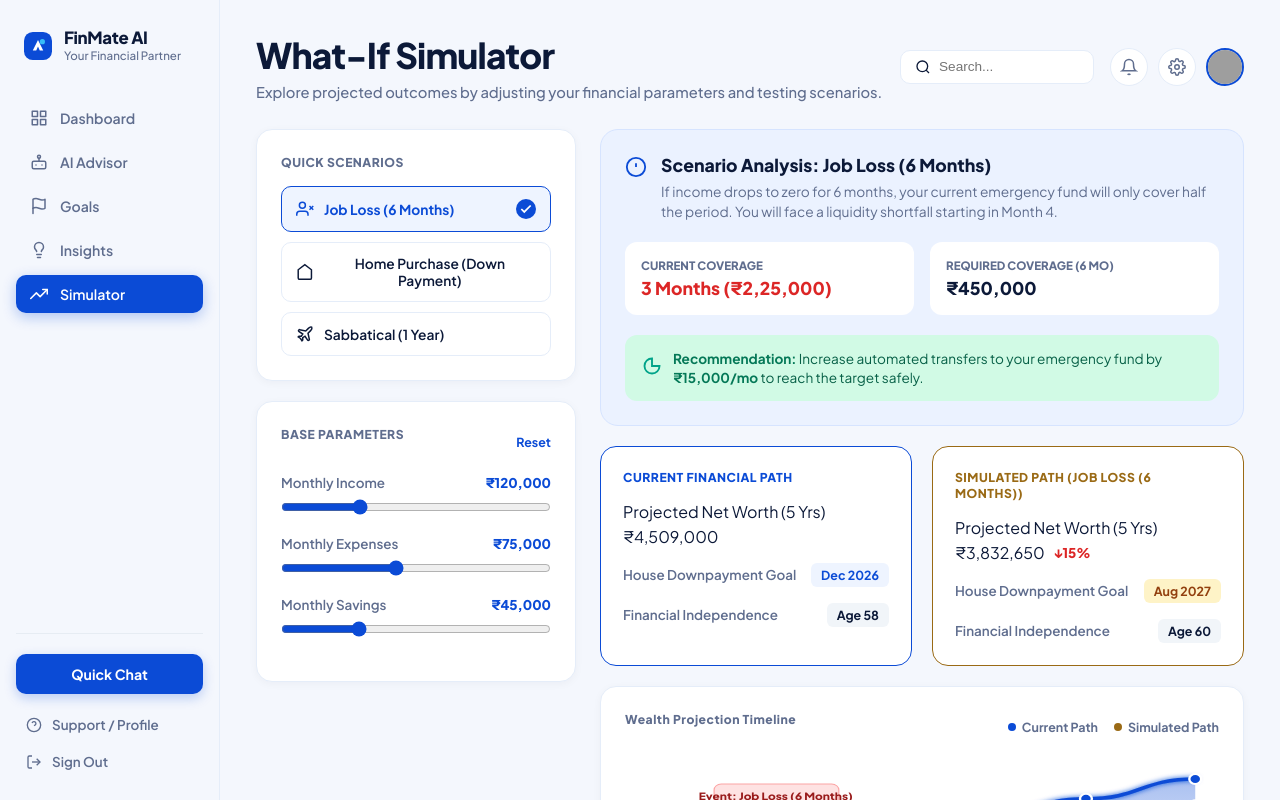
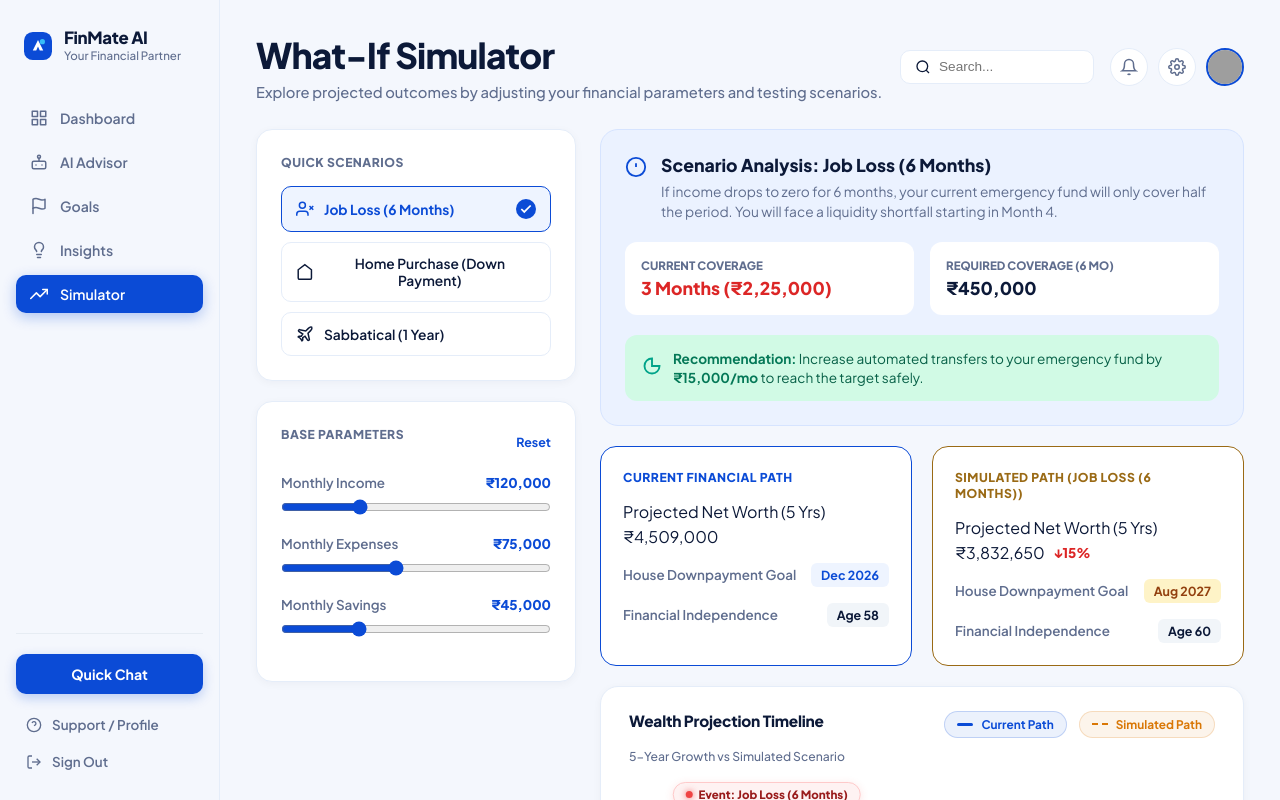
Before and after one commit to prerna7506/AI-Hackathon, an Angular app in the folder finincial-advisor/: page /simulator in a window 1280 px wide. Built offline with nearby package versions, Linux system fonts and the light colour scheme; grey boxes are pictures that could not be loaded.

Commit message:
feat: implement financial simulator component and dashboard overview layout

```diff
--- a/finincial-advisor/src/app/components/simulator/simulator.html
+++ b/finincial-advisor/src/app/components/simulator/simulator.html
@@ -196,81 +196,146 @@
       <!-- Wealth Projection Timeline Chart Card -->
       <div class="card chart-card">
         <div class="chart-header">
-          <h4 class="card-section-title">Wealth Projection Timeline</h4>
+          <div class="header-left">
+            <h4 class="card-section-title">Wealth Projection Timeline</h4>
+            <span class="chart-subtitle">5-Year Growth vs Simulated Scenario</span>
+          </div>
           <div class="chart-legend">
-            <span class="legend-item"><span class="dot blue-dot"></span> Current Path</span>
-            <span class="legend-item"><span class="dot brown-dot"></span> Simulated Path</span>
+            <div class="legend-chip blue-chip">
+              <span class="legend-line solid-line"></span>
+              <span>Current Path</span>
+            </div>
+            <div class="legend-chip amber-chip">
+              <span class="legend-line dashed-line"></span>
+              <span>Simulated Path</span>
+            </div>
           </div>
         </div>
 
         <div class="timeline-svg-wrapper">
-          <svg viewBox="0 0 500 160" preserveAspectRatio="none" class="timeline-svg">
+          <!-- Floating Event Annotation Badge -->
+          <div class="floating-event-tag" style="left: 23.5%;">
+            <span class="event-pulse-dot"></span>
+            <span class="event-text">Event: {{ selectedScenario.title }}</span>
+          </div>
+
+          <svg viewBox="0 0 600 180" class="timeline-svg">
             <defs>
               <linearGradient id="currentGrad" x1="0" y1="0" x2="0" y2="1">
-                <stop offset="0%" stop-color="#0B4BD6" stop-opacity="0.35"/>
-                <stop offset="100%" stop-color="#0B4BD6" stop-opacity="0.02"/>
+                <stop offset="0%" stop-color="#0B4BD6" stop-opacity="0.22"/>
+                <stop offset="60%" stop-color="#0B4BD6" stop-opacity="0.06"/>
+                <stop offset="100%" stop-color="#0B4BD6" stop-opacity="0.0"/>
               </linearGradient>
-              <filter id="glowBlue" x="-20%" y="-20%" width="140%" height="140%">
-                <feGaussianBlur stdDeviation="2.5" result="blur" />
-                <feComposite in="SourceGraphic" in2="blur" operator="over" />
+              <filter id="lineGlow" x="-20%" y="-20%" width="140%" height="140%">
+                <feDropShadow dx="0" dy="3" stdDeviation="3" flood-color="#0B4BD6" flood-opacity="0.3"/>
+              </filter>
+              <filter id="nodeShadow" x="-30%" y="-30%" width="160%" height="160%">
+                <feDropShadow dx="0" dy="2" stdDeviation="2" flood-color="#000000" flood-opacity="0.15"/>
               </filter>
             </defs>
+
+            <!-- Horizontal Background Grid Lines -->
+            <line x1="35" y1="45" x2="565" y2="45" stroke="#F1F5F9" stroke-width="1.5" stroke-dasharray="4 4"/>
+            <line x1="35" y1="90" x2="565" y2="90" stroke="#F1F5F9" stroke-width="1.5" stroke-dasharray="4 4"/>
+            <line x1="35" y1="135" x2="565" y2="135" stroke="#F1F5F9" stroke-width="1.5" stroke-dasharray="4 4"/>
 
             <!-- Area Fill under Current Path -->
             <path [attr.d]="currentAreaD" fill="url(#currentGrad)"/>
 
-            <!-- Current Path Curve -->
-            <path [attr.d]="currentPathD" fill="none" stroke="#0B4BD6" stroke-width="3.5" stroke-linecap="round" filter="url(#glowBlue)"/>
+            <!-- Current Path Solid Curve -->
+            <path
+              [attr.d]="currentPathD"
+              fill="none"
+              stroke="#0B4BD6"
+              stroke-width="3.5"
+              stroke-linecap="round"
+              stroke-linejoin="round"
+              filter="url(#lineGlow)"
+            />
 
             <!-- Simulated Path Dashed Curve -->
-            <path [attr.d]="simulatedPathD" fill="none" stroke="#9A6A15" stroke-width="2.5" stroke-dasharray="6,4"/>
+            <path
+              [attr.d]="simulatedPathD"
+              fill="none"
+              stroke="#D97706"
+              stroke-width="2.5"
+              stroke-linecap="round"
+              stroke-dasharray="6 4"
+            />
 
-            <!-- Event Marker Vertical Line -->
-            <line x1="120" y1="30" x2="120" y2="145" stroke="#EF4444" stroke-width="1.5" stroke-dasharray="3,3"/>
-            <circle cx="120" cy="125" r="4.5" fill="#EF4444"/>
+            <!-- Event Marker Vertical Dotted Line -->
+            <line x1="141" y1="28" x2="141" y2="160" stroke="#EF4444" stroke-width="1.5" stroke-dasharray="3 3"/>
+            <circle cx="141" cy="155" r="4.5" fill="#EF4444" filter="url(#nodeShadow)"/>
 
-            <g transform="translate(75, 25)">
-              <rect x="0" y="0" width="105" height="24" rx="6" fill="#FEE2E2" stroke="#FCA5A5" stroke-width="1"/>
-              <text x="52" y="16" text-anchor="middle" font-size="10" font-weight="800" fill="#991B1B">Event: {{ selectedScenario.title }}</text>
-            </g>
-
-            <!-- Interactive Data Points -->
+            <!-- Interactive Data Nodes -->
             @for (pt of chartPoints; track pt.yearLabel) {
               <g
-                class="chart-node"
+                class="chart-node-group"
                 (mouseenter)="activeHoverPoint = pt"
                 (mouseleave)="activeHoverPoint = null"
               >
-                <!-- Current node -->
-                <circle [attr.cx]="pt.cx" [attr.cy]="pt.cyCurrent" r="5" fill="#0B4BD6" stroke="#FFFFFF" stroke-width="2"/>
-                <!-- Simulated node -->
-                <circle [attr.cx]="pt.cx" [attr.cy]="pt.cySimulated" r="4" fill="#9A6A15" stroke="#FFFFFF" stroke-width="1.5"/>
+                <!-- Vertical Hover Guideline -->
+                <line
+                  [attr.x1]="pt.cx"
+                  y1="25"
+                  [attr.x2]="pt.cx"
+                  y2="165"
+                  stroke="rgba(11, 75, 214, 0.15)"
+                  stroke-width="1"
+                  stroke-dasharray="2 2"
+                  class="hover-guideline"
+                />
+
+                <!-- Current Path Node -->
+                <circle
+                  [attr.cx]="pt.cx"
+                  [attr.cy]="pt.cyCurrent"
+                  r="6"
+                  fill="#0B4BD6"
+                  stroke="#FFFFFF"
+                  stroke-width="2.5"
+                  filter="url(#nodeShadow)"
+                  class="node-circle"
+                />
+
+                <!-- Simulated Path Node -->
+                <circle
+                  [attr.cx]="pt.cx"
+                  [attr.cy]="pt.cySimulated"
+                  r="5"
+                  fill="#D97706"
+                  stroke="#FFFFFF"
+                  stroke-width="2"
+                  filter="url(#nodeShadow)"
+                  class="node-circle"
+                />
               </g>
             }
           </svg>
 
           <!-- Hover Tooltip -->
           @if (activeHoverPoint) {
-            <div class="chart-tooltip-box" [style.left.px]="activeHoverPoint.cx">
+            <div class="chart-tooltip-box" [style.left.px]="activeHoverPoint.cx * 0.95">
               <span class="tooltip-title">{{ activeHoverPoint.yearLabel }}</span>
               <div class="tooltip-row">
                 <span class="dot blue-dot"></span>
                 <span>Current: <strong>₹{{ activeHoverPoint.currentVal | number }}</strong></span>
               </div>
               <div class="tooltip-row">
-                <span class="dot brown-dot"></span>
+                <span class="dot amber-dot"></span>
                 <span>Simulated: <strong>₹{{ activeHoverPoint.simulatedVal | number }}</strong></span>
               </div>
             </div>
           }
 
+          <!-- Timeline X-Axis Years -->
           <div class="timeline-years">
-            <span>Today</span>
-            <span>Year 1</span>
-            <span>Year 2</span>
-            <span>Year 3</span>
-            <span>Year 4</span>
-            <span>Year 5</span>
+            <span class="year-label">Today</span>
+            <span class="year-label">Year 1</span>
+            <span class="year-label">Year 2</span>
+            <span class="year-label">Year 3</span>
+            <span class="year-label">Year 4</span>
+            <span class="year-label">Year 5</span>
           </div>
         </div>
       </div>
--- a/finincial-advisor/src/app/components/simulator/simulator.scss
+++ b/finincial-advisor/src/app/components/simulator/simulator.scss
@@ -337,32 +337,76 @@
 
 .chart-card {
   position: relative;
+  background: #FFFFFF;
+  border-radius: 18px;
+  padding: 24px 28px;
+  border: 1px solid var(--border-card);
+  box-shadow: var(--shadow-sm);
 
   .chart-header {
     display: flex;
     justify-content: space-between;
-    align-items: center;
-    margin-bottom: 16px;
+    align-items: flex-start;
+    margin-bottom: 24px;
+    gap: 16px;
+
+    .header-left {
+      display: flex;
+      flex-direction: column;
+      gap: 2px;
+
+      .card-section-title {
+        font-size: 0.96rem;
+        font-weight: 800;
+        color: var(--text-main);
+        letter-spacing: -0.2px;
+      }
+
+      .chart-subtitle {
+        font-size: 0.76rem;
+        color: var(--text-muted);
+        font-weight: 500;
+      }
+    }
 
     .chart-legend {
       display: flex;
-      gap: 16px;
-      font-size: 0.78rem;
-      font-weight: 700;
-      color: var(--text-muted);
+      gap: 12px;
+      align-items: center;
 
-      .legend-item {
-        display: flex;
+      .legend-chip {
+        display: inline-flex;
         align-items: center;
-        gap: 6px;
+        gap: 8px;
+        font-size: 0.74rem;
+        font-weight: 700;
+        padding: 5px 12px;
+        border-radius: 99px;
+        border: 1px solid transparent;
 
-        .dot {
-          width: 8px;
-          height: 8px;
-          border-radius: 50%;
+        &.blue-chip {
+          background: rgba(11, 75, 214, 0.08);
+          color: var(--color-primary);
+          border-color: rgba(11, 75, 214, 0.2);
 
-          &.blue-dot { background: var(--color-primary); }
-          &.brown-dot { background: var(--color-liquid); }
+          .legend-line {
+            width: 16px;
+            height: 3px;
+            border-radius: 2px;
+            background: var(--color-primary);
+          }
+        }
+
+        &.amber-chip {
+          background: rgba(217, 119, 6, 0.08);
+          color: #D97706;
+          border-color: rgba(217, 119, 6, 0.2);
+
+          .legend-line {
+            width: 16px;
+            height: 0px;
+            border-top: 2.5px dashed #D97706;
+          }
         }
       }
     }
@@ -373,67 +417,133 @@
     position: relative;
     display: flex;
     flex-direction: column;
-    gap: 12px;
+    gap: 10px;
+
+    .floating-event-tag {
+      position: absolute;
+      top: -6px;
+      transform: translateX(-50%);
+      background: #FEF2F2;
+      border: 1px solid #FECACA;
+      box-shadow: 0 2px 8px rgba(239, 68, 68, 0.15);
+      border-radius: 99px;
+      padding: 4px 12px;
+      display: inline-flex;
+      align-items: center;
+      gap: 6px;
+      z-index: 5;
+      pointer-events: none;
+
+      .event-pulse-dot {
+        width: 7px;
+        height: 7px;
+        border-radius: 50%;
+        background: #EF4444;
+        box-shadow: 0 0 6px rgba(239, 68, 68, 0.8);
+      }
+
+      .event-text {
+        font-size: 0.72rem;
+        font-weight: 800;
+        color: #991B1B;
+        white-space: nowrap;
+      }
+    }
 
     .timeline-svg {
       width: 100%;
-      height: 160px;
+      height: 180px;
+      overflow: visible;
 
-      .chart-node {
+      .chart-node-group {
         cursor: pointer;
-        transition: transform 0.2s ease;
-        &:hover circle {
-          r: 7;
+
+        .hover-guideline {
+          opacity: 0;
+          transition: opacity 0.2s ease;
+        }
+
+        .node-circle {
+          transition: transform 0.2s ease, r 0.2s ease;
+        }
+
+        &:hover {
+          .hover-guideline {
+            opacity: 1;
+          }
+
+          circle:nth-of-type(1) {
+            r: 8;
+          }
+
+          circle:nth-of-type(2) {
+            r: 7;
+          }
         }
       }
     }
 
     .chart-tooltip-box {
       position: absolute;
-      top: 10px;
+      top: 15px;
       transform: translateX(-50%);
-      background: rgba(12, 25, 56, 0.92);
+      background: #0F172A;
       color: #FFFFFF;
-      padding: 8px 12px;
-      border-radius: 8px;
+      padding: 10px 14px;
+      border-radius: 10px;
       font-size: 0.76rem;
       pointer-events: none;
-      box-shadow: 0 4px 14px rgba(0, 0, 0, 0.25);
-      z-index: 10;
+      box-shadow: 0 8px 24px rgba(0, 0, 0, 0.25);
+      z-index: 20;
       display: flex;
       flex-direction: column;
-      gap: 4px;
+      gap: 6px;
+      border: 1px solid rgba(255, 255, 255, 0.12);
+      animation: fadeIn 0.15s ease;
 
       .tooltip-title {
         font-weight: 800;
         color: #38BDF8;
-        border-bottom: 1px solid rgba(255, 255, 255, 0.2);
-        padding-bottom: 2px;
+        border-bottom: 1px solid rgba(255, 255, 255, 0.15);
+        padding-bottom: 4px;
       }
 
       .tooltip-row {
         display: flex;
         align-items: center;
-        gap: 6px;
+        gap: 8px;
         white-space: nowrap;
 
         .dot {
-          width: 6px;
-          height: 6px;
+          width: 7px;
+          height: 7px;
           border-radius: 50%;
-          &.blue-dot { background: #38BDF8; }
-          &.brown-dot { background: #FBBF24; }
+          &.blue-dot { background: #3B82F6; }
+          &.amber-dot { background: #F59E0B; }
         }
       }
     }
 
     .timeline-years {
-      display: flex;
-      justify-content: space-between;
-      font-size: 0.76rem;
-      font-weight: 600;
-      color: var(--text-muted);
-      padding-top: 4px;
+      display: grid;
+      grid-template-columns: repeat(6, 1fr);
+      padding: 0 16px;
+      margin-top: 4px;
+
+      .year-label {
+        font-size: 0.78rem;
+        font-weight: 700;
+        color: var(--text-muted);
+        text-align: center;
+
+        &:first-child {
+          text-align: left;
+        }
+
+        &:last-child {
+          text-align: right;
+        }
+      }
     }
   }
 }
```
Also changed, not shown: finincial-advisor/src/app/components/dashboard/dashboard.html (+51 -6 lines), finincial-advisor/src/app/components/dashboard/dashboard.scss (+32 -8 lines), finincial-advisor/src/app/components/simulator/simulator.ts (+15 -12 lines).
